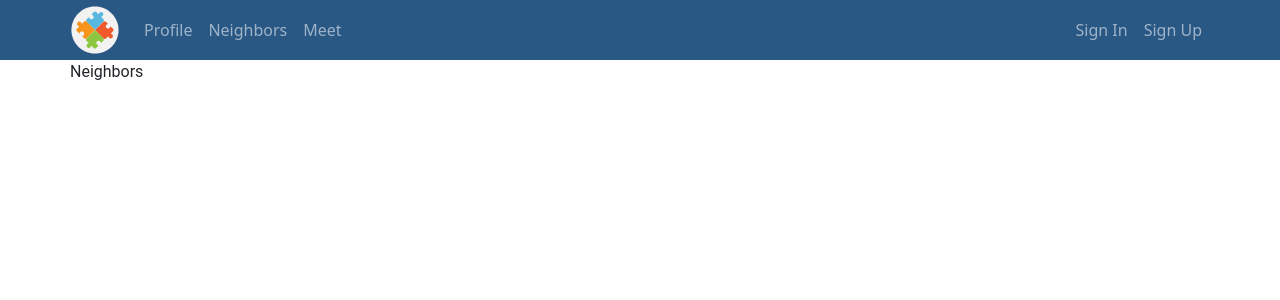
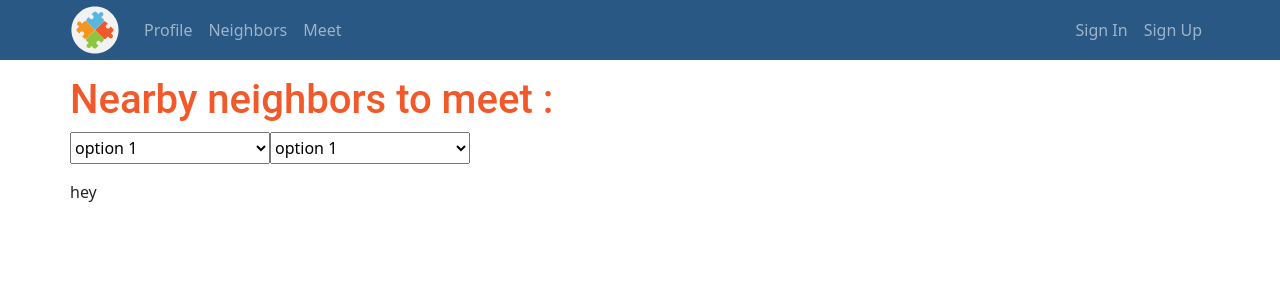
Before and after one commit to ReCoded-Org/capstone-turkey-love-thy-neighbour, a React (Create React App) app: page /neighbors in a window 1280 px wide. Shown: the top 300 px of the page. Built offline with nearby package versions, Linux system fonts and the light colour scheme.

Commit message:
Add starter layout for the neighbors page

```diff
--- a/src/containers/Neighbors/index.jsx
+++ b/src/containers/Neighbors/index.jsx
@@ -1,11 +1,32 @@
 import React from "react";
 
-import { Container } from "react-bootstrap";
+import { Container, Row } from "react-bootstrap";
+
+import "./index.scss";
 
 function Neighbors() {
   return (
-    <Container>
-      <p>Neighbors</p>
+    <Container fluid className="neighbors-container-fluid">
+      <Container className="neighbors-content-container">
+        <div className="my-3">
+          <h1>Nearby neighbors to meet :</h1>
+          <div className="filter-wrapper">
+            <select>
+              <option>option 1</option>
+              <option>option 2</option>
+              <option>option 3</option>
+              <option>option 4</option>
+            </select>
+            <select>
+              <option>option 1</option>
+              <option>option 2</option>
+              <option>option 3</option>
+              <option>option 4</option>
+            </select>
+          </div>
+        </div>
+        <Row>hey</Row>
+      </Container>
     </Container>
   );
 }
```
